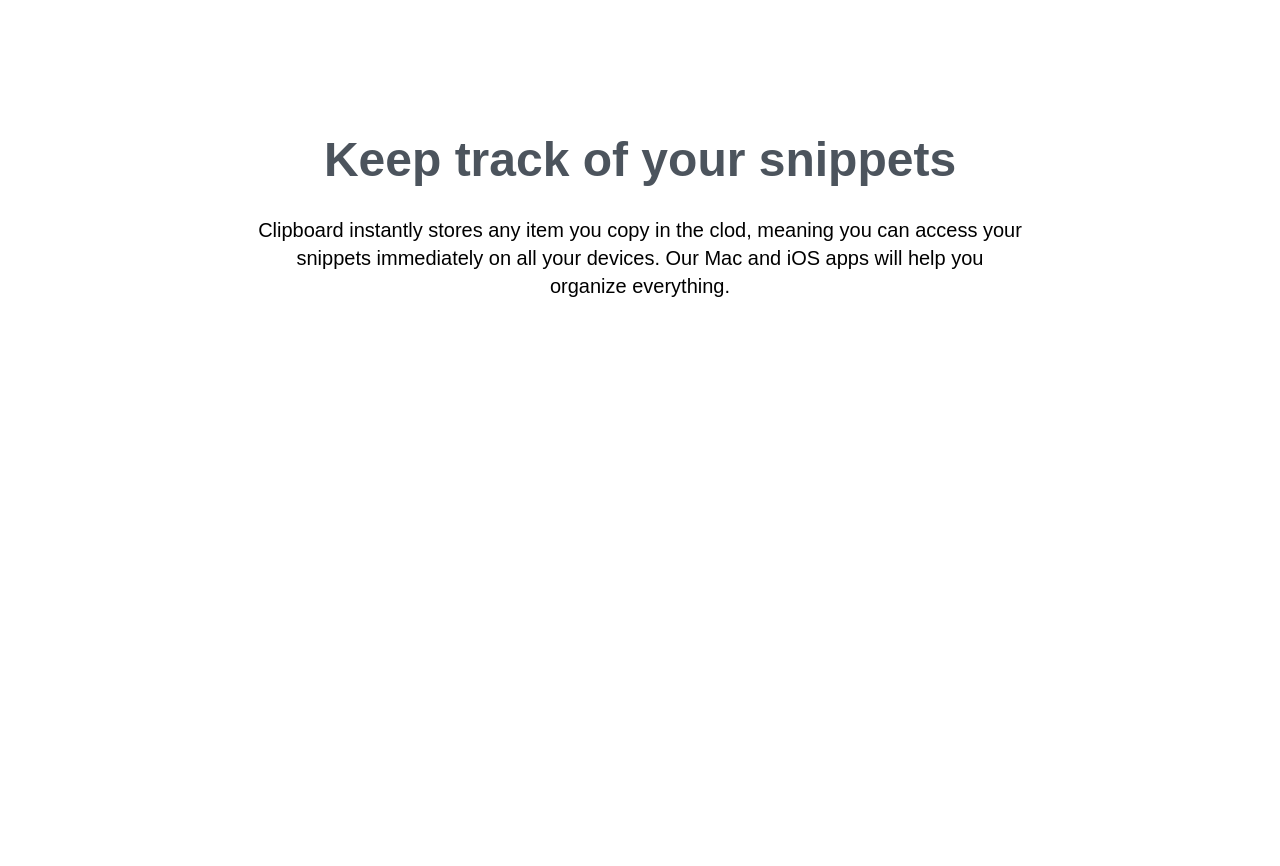
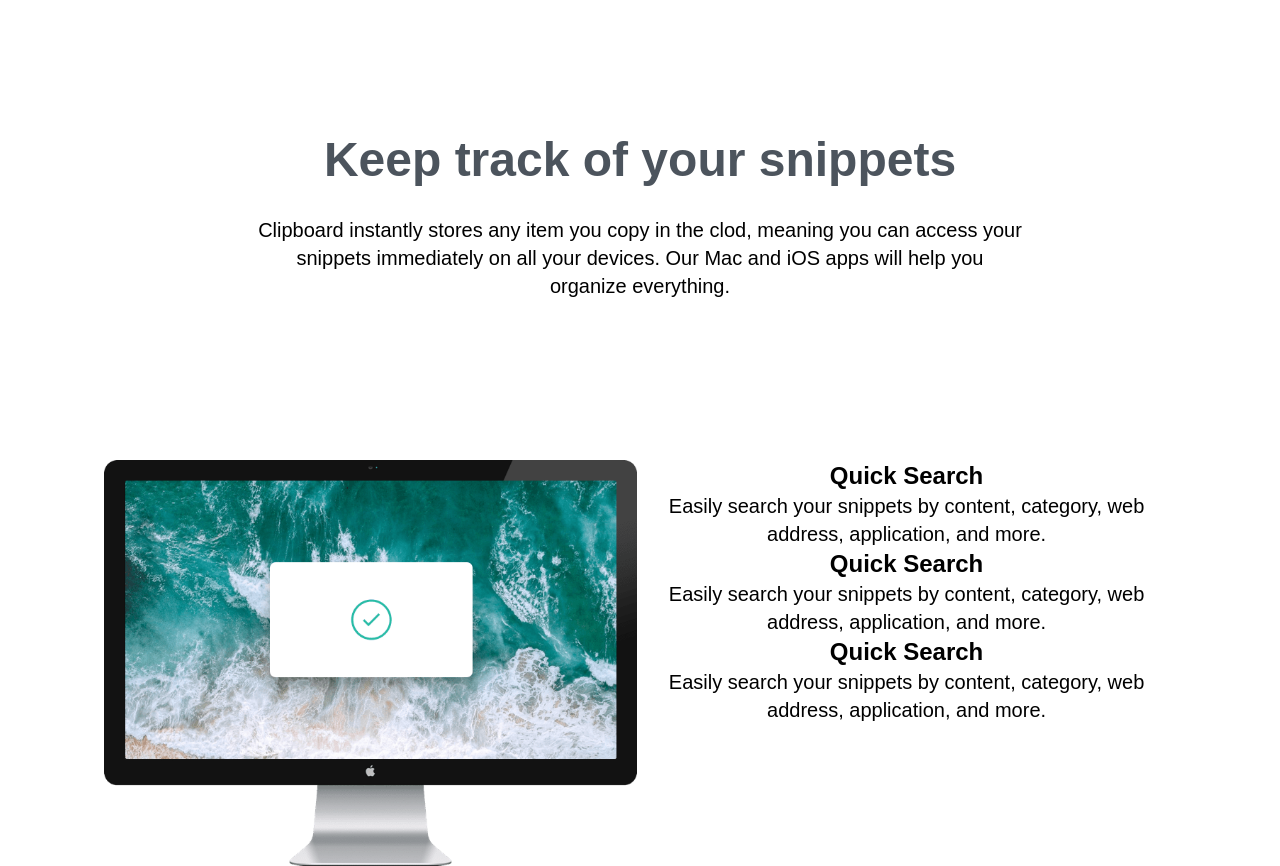
Before and after one commit to dominiclizarraga/clipoard-website, a website: page index.html in a window 1280 px wide. Shown: the part 585-1451 px from the top of the page. Before the commit the page ends 885 px from the top, so only its background shows below. Drawn offline with Linux system fonts and the light colour scheme; a web font is replaced by a local one.

Commit message:
image and features

```diff
--- a/index.html
+++ b/index.html
@@ -23,7 +23,6 @@
 
                 Instantly access your clipboard on all your devices.
             </p>
-
             <!-- button container -->
             <div class="flex flex-col justify-center w-full space-y-6 text-xl text-white md:flex-row md:space-y-0 md:space-x-4">
                 <a href="#" class="p-4 px-8 rounded-full shadow-lg bg-strongCyan duration-200 hover:opacity-80">
@@ -38,7 +37,7 @@
 
     <!-- snippets section -->
     <section id="snippets">
-        <div class="max-w-6xl mx-auto text-center my-20 px-10">
+        <div class="max-w-6xl mx-auto text-center my-20 px-10 mb-40">
             <h3 class="h3 mb-8 text-4xl font-bold text-darkGrayishBlue md:text-5xl">
                 Keep track of your snippets
             </h3>
@@ -46,7 +45,57 @@
                 Clipboard instantly stores any item you copy in the clod, meaning you can access your snippets immediately on all your devices. Our Mac and iOS apps will help you organize everything.
             </p>
         </div>
+    </section>
 
+    <!-- features section -->
+    <section id="features">
+        <div class="max-w-6xl mx-auto text-center my-20 px-10">
+            <div class="relative flex flex-col md:flex-row md:space-x-32">
+                <!-- image -->
+                <div class="md:w-1/2">
+                    <img
+                    src="images/image-computer.png"
+                    alt=""
+                    class="md:absolute top-0 right-[50%]">
+                </div>
+
+                <!-- items container -->
+                <div class="flex flex-col mt-16 mb-24 space-y-12 text-xl md:w-1/2 md:mb-60 md:text-left md:pl-60">
+                    <!-- item 1 -->
+                    <div class="mb-20">
+                        <h5 class="mb-2 text-2xl font-bold text-darkGreyishBlue">
+                            Quick Search
+                        </h5>
+                        <p class="max-w-md text-grayishBlue">
+                            Easily search your snippets by content, category, web address,
+                            application, and more.
+                        </p>
+                    </div>
+                    <!-- item 2 -->
+                    <div>
+                        <h5 class="mb-2 text-2xl font-bold text-darkGreyishBlue">
+                            Quick Search
+                        </h5>
+                        <p class="max-w-md text-grayishBlue">
+                            Easily search your snippets by content, category, web address,
+                            application, and more.
+                        </p>
+                    </div>
+                    <!-- item 3 -->
+                    <div>
+                        <h5 class="mb-2 text-2xl font-bold text-darkGreyishBlue">
+                            Quick Search
+                        </h5>
+                        <p class="max-w-md text-grayishBlue">
+                            Easily search your snippets by content, category, web address,
+                            application, and more.
+                        </p>
+                    </div>
+                </div>
+
+
+            </div>
+        </div>
     </section>
 
 </body>
```
